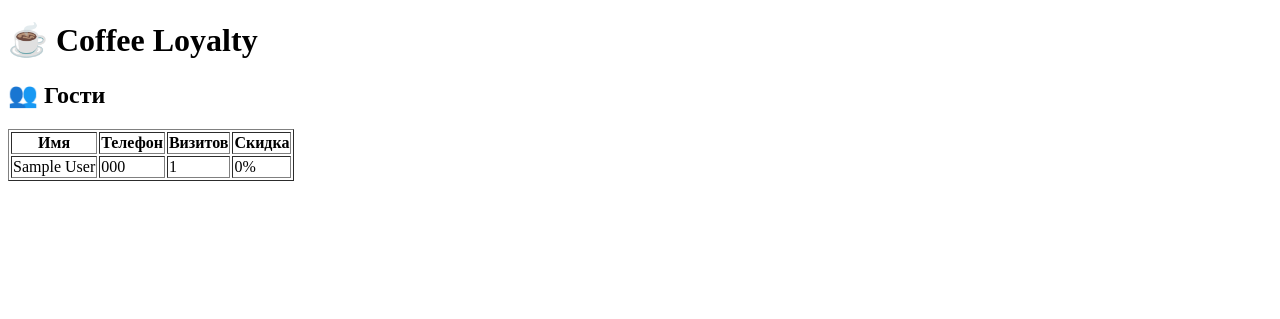
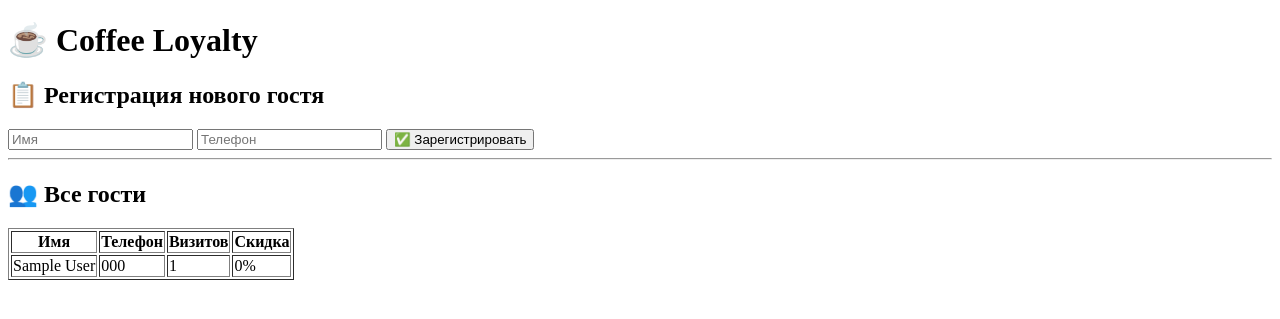
Before and after one commit to GRAND17/coffee-loyalty, a Flask app: page / in a window 1280 px wide. Shown: the top 319 px of the page. Run offline with Flask 3, Linux system fonts and the light colour scheme; tables that the repository leaves empty hold one stand-in row (values such as "Sample post").

Commit message:
Добавлена форма регистрации

```diff
--- a/web/templates/index.html
+++ b/web/templates/index.html
@@ -7,7 +7,18 @@
 <body>
     <h1>☕ Coffee Loyalty</h1>
 
-    <h2>👥 Гости</h2>
+    <!-- Форма регистрации -->
+    <h2>📋 Регистрация нового гостя</h2>
+    <form action="/register" method="POST">
+        <input type="text" name="name" placeholder="Имя" required>
+        <input type="tel" name="phone" placeholder="Телефон" required>
+        <button type="submit">✅ Зарегистрировать</button>
+    </form>
+
+    <hr>
+
+    <!-- Таблица клиентов -->
+    <h2>👥 Все гости</h2>
     {% if customers %}
     <table border="1">
         <tr>
@@ -26,7 +37,7 @@
         {% endfor %}
     </table>
     {% else %}
-    <p>Нет гостей</p>
+    <p>Пока нет зарегистрированных гостей</p>
     {% endif %}
 </body>
 </html>
```
